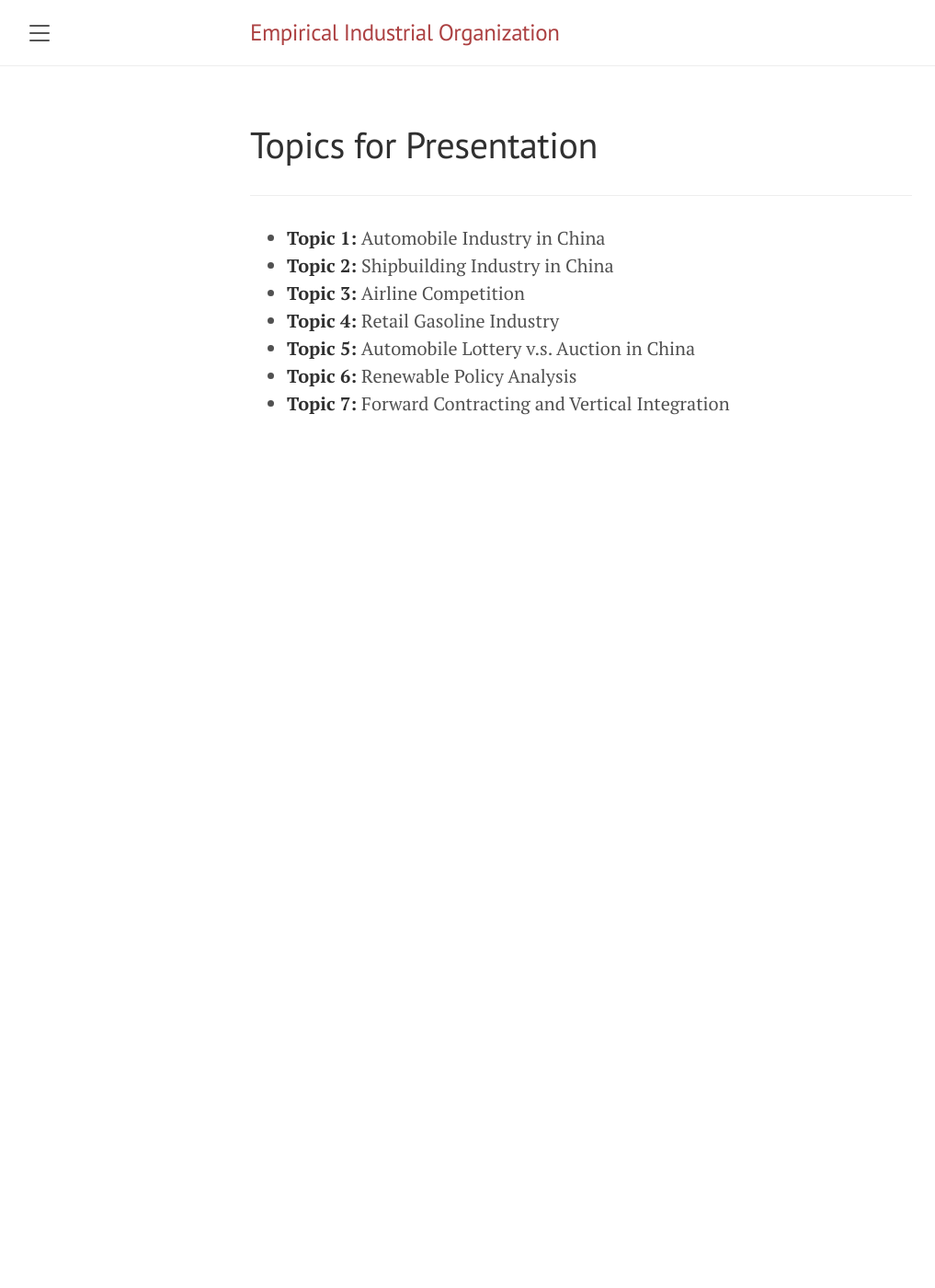
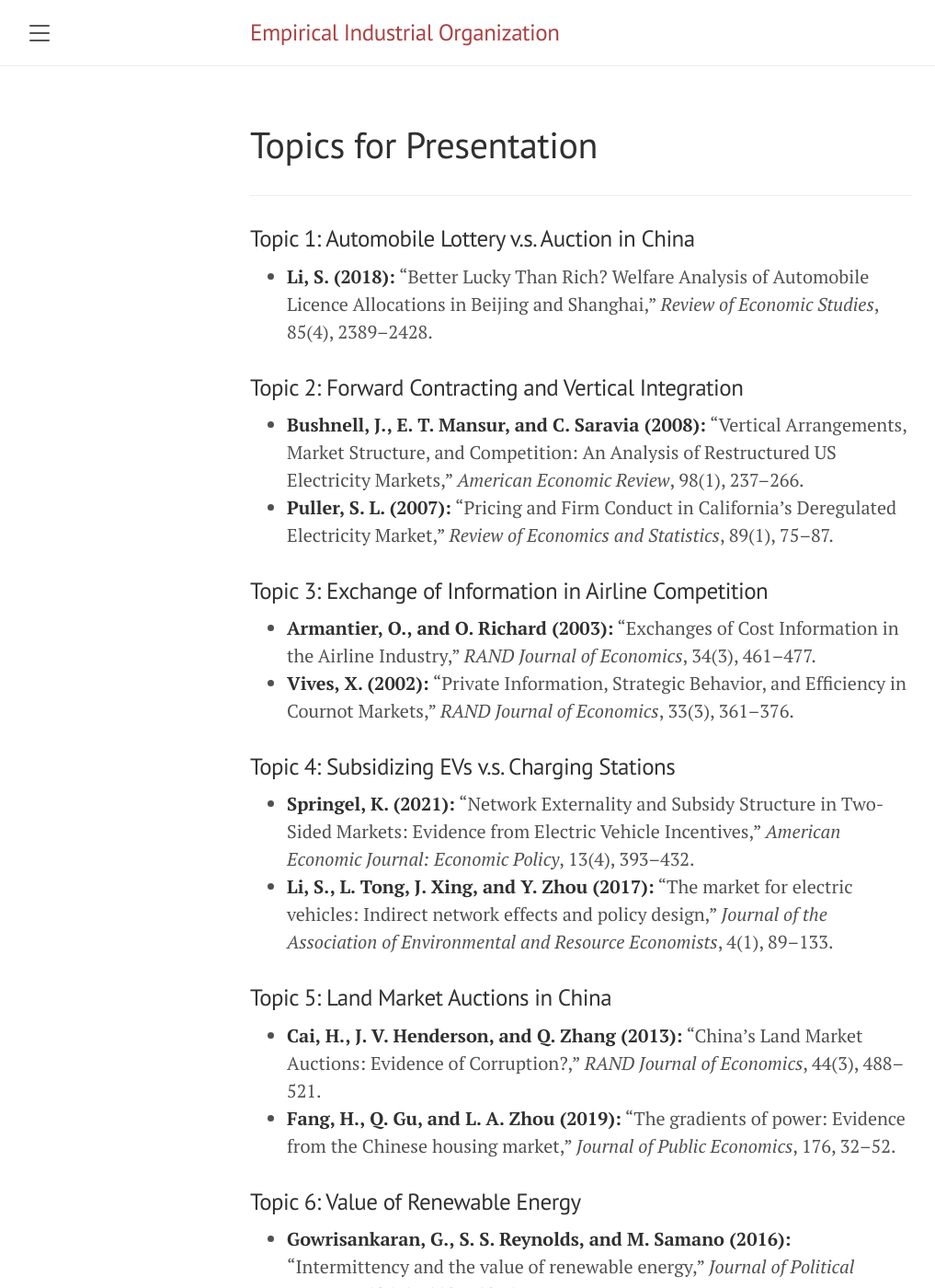
Before and after one commit to yingzheng-econ/Empirical-IO-Course, a Jekyll site: the page built from Topics_presentation.md, in a window 1280 px wide and 1400 px high. Shown: the whole window at 92% size, without its empty margins (8-1025 px from the left). Built offline with Jekyll 4.4.1, drawn with Linux system fonts in a browser that asks for light colours; some of the changed text lies outside the part shown.

Commit message:
update topics

```diff
--- a/Topics_presentation.md
+++ b/Topics_presentation.md
@@ -5,10 +5,34 @@ order: 4
 ---
 ***
 
-- **Topic 1:** Automobile Industry in China
-- **Topic 2:** Shipbuilding Industry in China
-- **Topic 3:** Airline Competition
-- **Topic 4:** Retail Gasoline Industry
-- **Topic 5:** Automobile Lottery v.s. Auction in China
-- **Topic 6:** Renewable Policy Analysis
-- **Topic 7:** Forward Contracting and Vertical Integration
+### Topic 1: Automobile Lottery v.s. Auction in China
+- **Li, S. (2018):** "Better Lucky Than Rich? Welfare Analysis of Automobile Licence Allocations in Beijing and Shanghai," *Review of Economic Studies*, 85(4), 2389–2428.
+
+### Topic 2: Forward Contracting and Vertical Integration
+- **Bushnell, J., E. T. Mansur, and C. Saravia (2008):** "Vertical Arrangements, Market Structure, and Competition: An Analysis of Restructured US Electricity Markets," *American Economic Review*, 98(1), 237–266.
+- **Puller, S. L. (2007):** "Pricing and Firm Conduct in California’s Deregulated Electricity Market," *Review of Economics and Statistics*, 89(1), 75–87.
+
+### Topic 3: Exchange of Information in Airline Competition
+- **Armantier, O., and O. Richard (2003):** "Exchanges of Cost Information in the Airline Industry," *RAND Journal of Economics*, 34(3), 461–477.
+- **Vives, X. (2002):** "Private Information, Strategic Behavior, and Efficiency in Cournot Markets," *RAND Journal of Economics*, 33(3), 361–376.
+
+### Topic 4: Subsidizing EVs v.s. Charging Stations
+- **Springel, K. (2021):** "Network Externality and Subsidy Structure in Two-Sided Markets: Evidence from Electric Vehicle Incentives," *American Economic Journal: Economic Policy*, 13(4), 393–432.
+- **Li, S., L. Tong, J. Xing, and Y. Zhou (2017):** "The market for electric vehicles: Indirect network effects and policy design," *Journal of the Association of Environmental and Resource Economists*, 4(1), 89–133.
+
+### Topic 5: Land Market Auctions in China
+- **Cai, H., J. V. Henderson, and Q. Zhang (2013):** "China’s Land Market Auctions: Evidence of Corruption?," *RAND Journal of Economics*, 44(3), 488–521.
+- **Fang, H., Q. Gu, and L. A. Zhou (2019):** "The gradients of power: Evidence from the Chinese housing market," *Journal of Public Economics*, 176, 32–52.
+
+### Topic 6: Value of Renewable Energy
+- **Gowrisankaran, G., S. S. Reynolds, and M. Samano (2016):** "Intermittency and the value of renewable energy," *Journal of Political Economy*, 124(4), 1187–1234.
+
+### Topic 7: Marginal Cost of Traffic Congestion in China
+- **Yang, J., A.-O. Purevjav, and S. Li (2020):** "The Marginal Cost of Traffic Congestion and Road Pricing: Evidence from a Natural Experiment in Beijing," *American Economic Journal: Economic Policy*, 12(1), 418–453.
+
+### Topic 8: Imperfect Monitoring and Regulatory Costs of Enforcement
+- **Kang, K., and B. S. Silveira (2021):** "Understanding disparities in punishment: Regulator preferences and expertise," *Journal of Political Economy*, 129(10), 2947–2992.
+
+### Topic 9: Strategic Heterogeneity and Cognitive Hierarchy Model
+- **Hortaçsu, A., F. Luco, S. L. Puller, and D. Zhu (2019):** "Does Strategic Ability Affect Efficiency? Evidence from Electricity Markets," *American Economic Review*, 109(12), 4302–4342.
+- **Camerer, C. F., T. H. Ho, and J. K. Chong (2004):** "A Cognitive Hierarchy Model of Games," *Quarterly Journal of Economics*, 119(3), 861–898.
```
Also changed, not shown: 1 other file.
